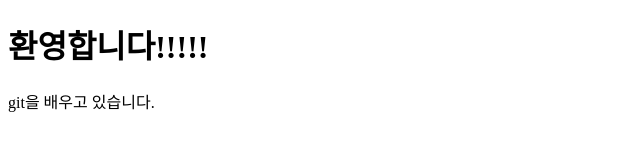
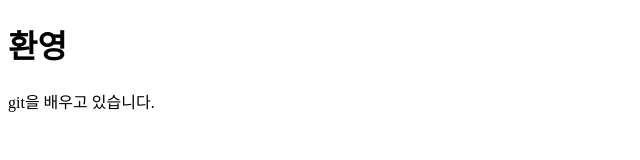
Before and after one commit to ChoiInBum/remote, a plain HTML site: page index.html in a window 1280 px wide. Shown: the whole page, without its empty margins (0-640 px from the left). Drawn offline with Linux system fonts and the light colour scheme.

Commit message:
수정했습니다.

```diff
--- a/index.html
+++ b/index.html
@@ -5,7 +5,7 @@
     <title>Welcome</title>
   </head>
   <body>
-    <h1>환영합니다!!!!!</h1>
+    <h1>환영</h1>
     <p>git을 배우고 있습니다.</p>
   </body>
 </html>
```
